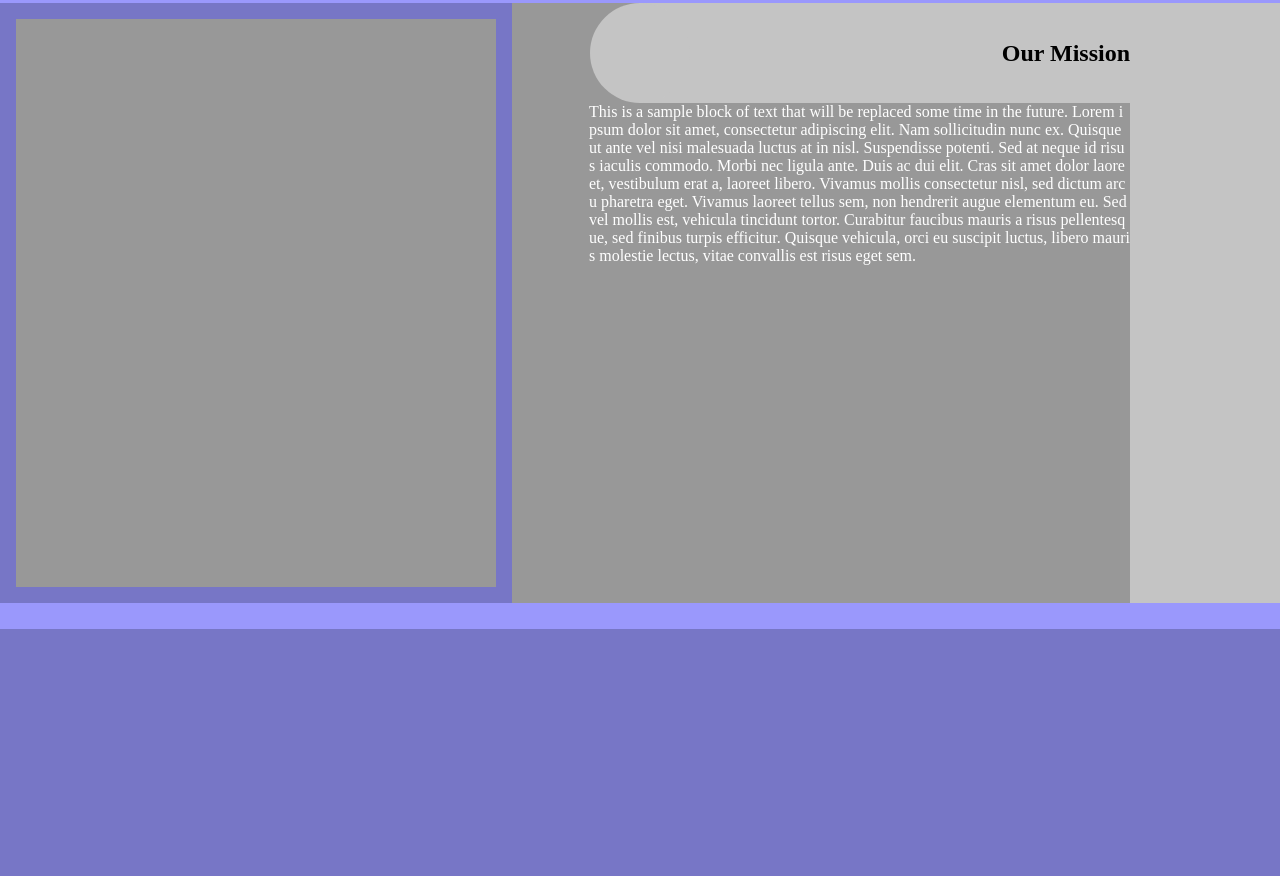
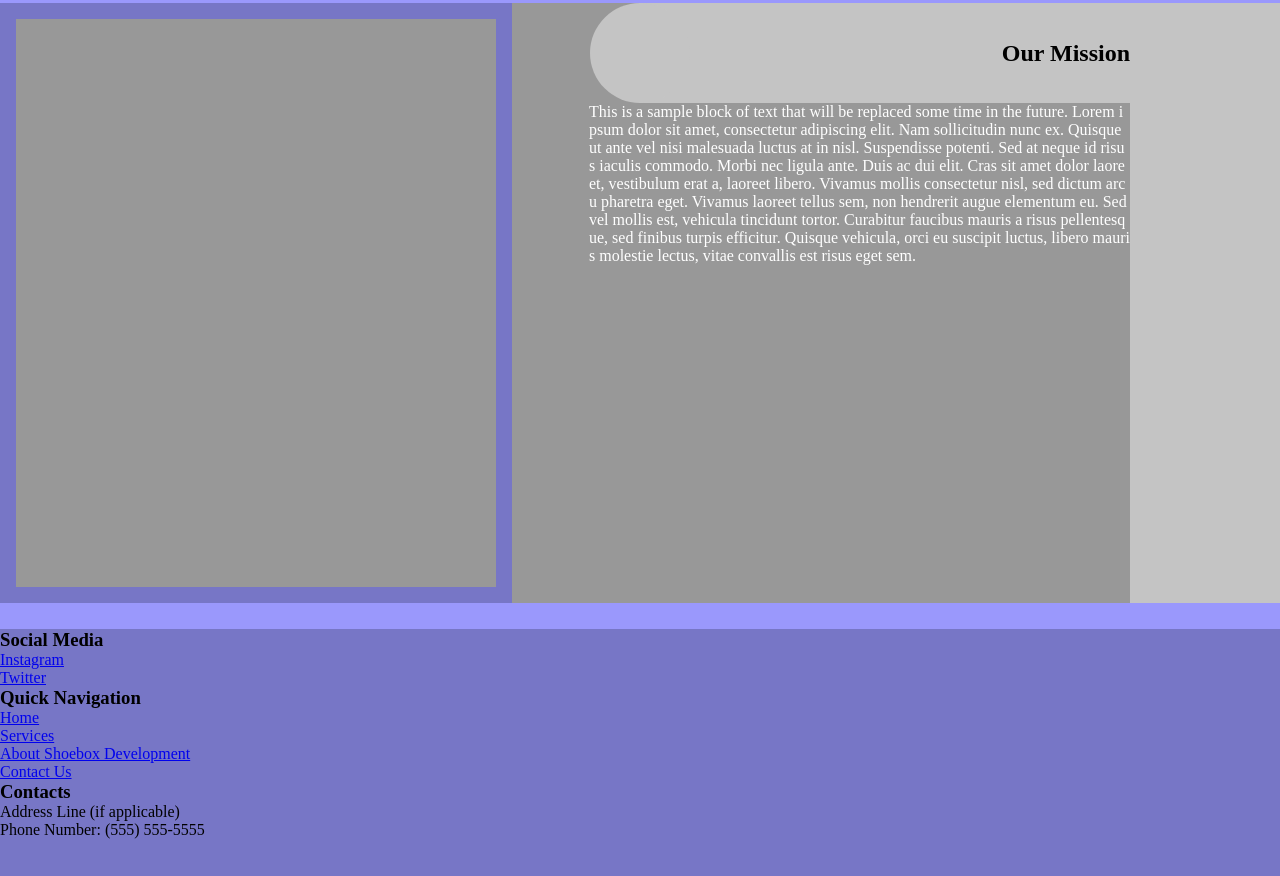
Before and after one commit to Shoebox-Development-LLC/portfolio-website, a Gatsby site: page / in a window 1280 px wide. Shown: the part 1404-2280 px from the top of the page. Built offline with nearby package versions, Linux system fonts and the light colour scheme; Gatsby itself is replaced by a stand-in of ours.

Commit message:
Fleshed out footer component

```diff
--- a/src/components/Footer.js
+++ b/src/components/Footer.js
@@ -1,7 +1,53 @@
 import React from "react"
 
 const Footer = () => {
-  return <div className='footer'></div>
+  return (
+    <div className='footer'>
+      <div className='footerSocialMedia'>
+        <h3>Social Media</h3>
+        <ul>
+          <a
+            href='https://www.instagram.com/shoeboxdevelopment'
+            target='_blank'
+            rel='noreferrer'
+          >
+            <li>Instagram</li>
+          </a>
+          <a
+            href='https://www.twitter.com/shoeboxdevelop'
+            target='_blank'
+            rel='noreferrer'
+          >
+            <li>Twitter</li>
+          </a>
+        </ul>
+      </div>
+      <div className='footerQuickNavigation'>
+        <h3>Quick Navigation</h3>
+        <ul>
+          <a href='/'>
+            <li>Home</li>
+          </a>
+          <a href='/services'>
+            <li>Services</li>
+          </a>
+          <a href='/about'>
+            <li>About Shoebox Development</li>
+          </a>
+          <a href='/contact'>
+            <li>Contact Us</li>
+          </a>
+        </ul>
+      </div>
+      <div className='footerContacts'>
+        <h3>Contacts</h3>
+        <ul>
+          <li>Address Line (if applicable)</li>
+          <li>Phone Number: (555) 555-5555</li>
+        </ul>
+      </div>
+    </div>
+  )
 }
 
 export default Footer
```
